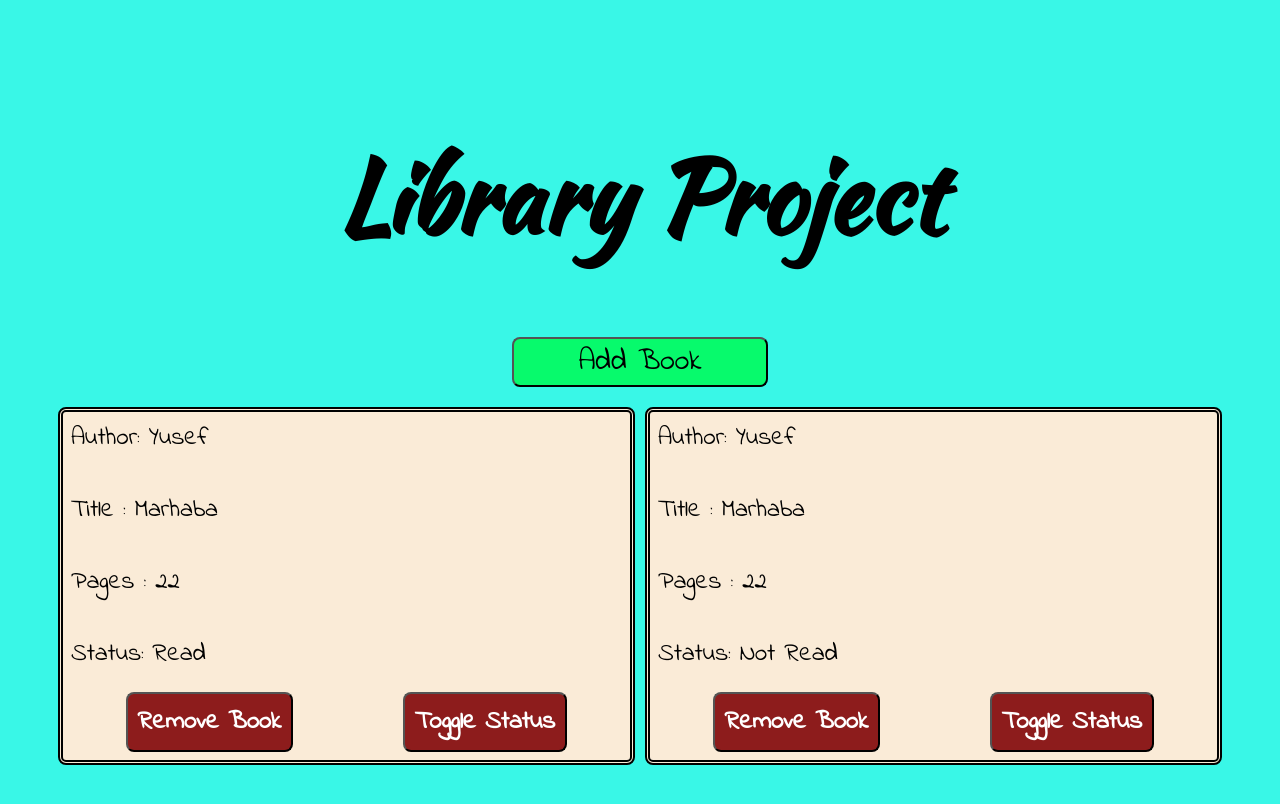
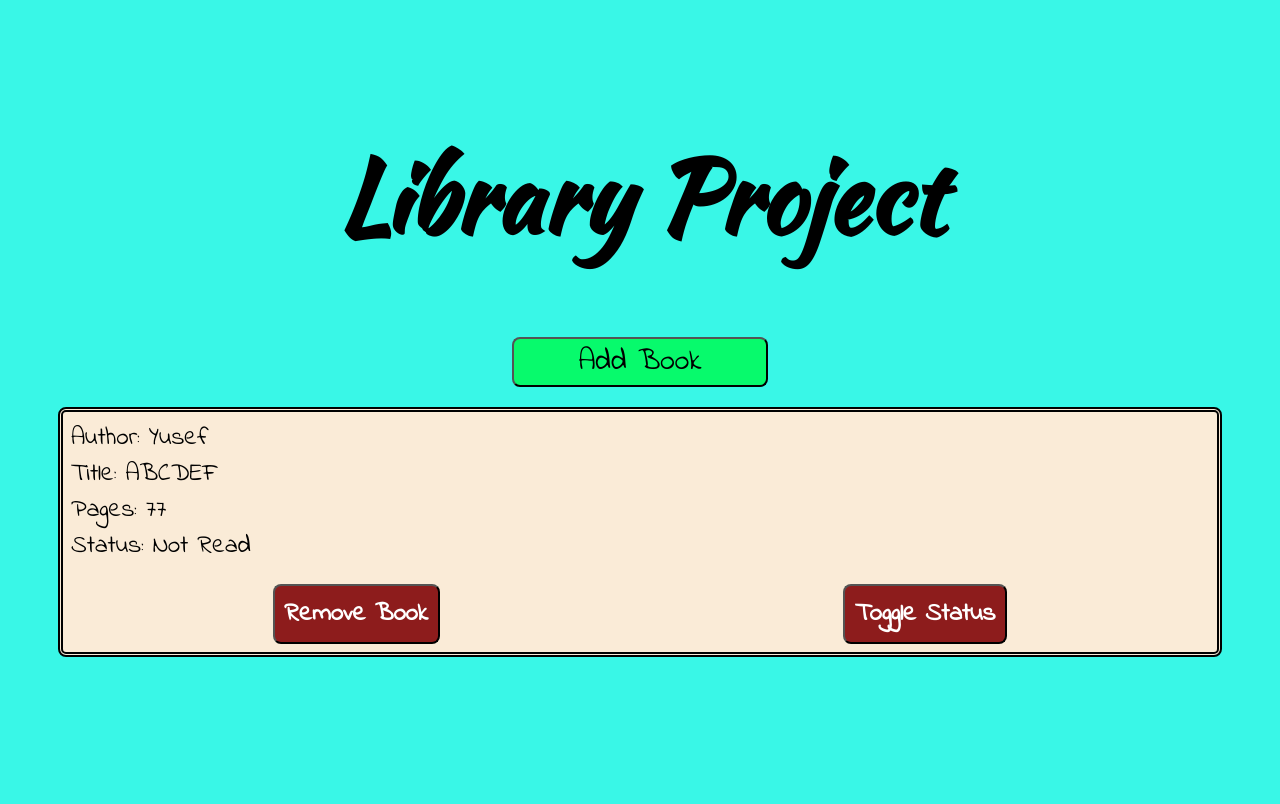
Before and after one commit to Yusef-H/library, a plain HTML site: page index.html in a window 1280 px wide. Both pictures are taken after a click on the button "Toggle Status". Drawn offline with Linux system fonts and the light colour scheme.

Commit message:
fix read status and organize code

```diff
--- a/library.js
+++ b/library.js
@@ -1,125 +1,122 @@
 
-let myLibrary = [];
+'use strict';
 
-class Book{
-    constructor(author, title, numPages, isRead){
+const library = [];
+const bookContainer = document.querySelector('.container');
+const modal = document.querySelector('.modal');
+const addBookButton = document.querySelector('.btn');
+const cancelButton = document.querySelector('.cancel-btn');
+const form = document.querySelector('form');
+const authorInput = document.getElementById('author');
+const titleInput = document.getElementById('title');
+const numPagesInput = document.getElementById('numPages');
+const ReadInput = document.getElementById('read');
+const notReadInput = document.getElementById('not-read');
+const inputs = document.querySelectorAll('fieldset input');
+
+class Book {
+  constructor(author, title, numPages, isRead) {
     this.author = author;
     this.title = title;
     this.numPages = numPages;
     this.isRead = isRead;
   }
 
-    toggle(){
+  toggle() {
     this.isRead = this.isRead === 'Read' ? 'Not Read' : 'Read';
   }
 }
 
+const addBookToLibrary = (newBook) => {
+  library.push(newBook);
+};
 
-function addBookToLibrary(newBook){
-    myLibrary.push(newBook);
+const removeBookFromLibrary = (book) => {
+    const bookIndex = library.indexOf(book);
+    library.splice(bookIndex, 1);
 }
 
-function displayLibrary(){
-    myLibrary.forEach((book) => displayBook(book));
-}
-
-function displayBook(book){
-    const bookContainer = document.querySelector('.container');
+const renderLibrary = () => {
+  bookContainer.innerHTML = '';
+  library.forEach((book) => {
     const bookCard = createBookCard(book);
     bookContainer.appendChild(bookCard);
-}
+  });
+};
 
-function createBookCard(book){
-    var bookCard = document.createElement('div');
+const createBookCard = (book) => {
+  const bookCard = document.createElement('div');
   bookCard.classList.add('book-card');
-    var contentString = "Author: " + book.author + "\n\n" +
-                           "Title : " + book.title + "\n\n" +
-                           "Pages : " + book.numPages + "\n\n"+
-                           "Status: " + ((book.isRead == true) ? "Read" : "Not Read");
-    bookCard.innerHTML = contentString.replace(/\n/g, '<br>');
 
-    bookCard = addBookCardButtons(bookCard, book);
+  const contentString = `Author: ${book.author}<br>Title: ${book.title}<br>Pages: ${book.numPages}<br>Status: ${book.isRead}`;
+  bookCard.innerHTML = contentString;
+
+  const buttonsContainer = createBookCardButtons(book);
+  bookCard.appendChild(buttonsContainer);
 
   return bookCard;
-}
+};
 
-function addBookCardButtons(bookCard, book){
+const createBookCardButtons = (book) => {
   const buttonsContainer = document.createElement('div');
-    const removeBook = document.createElement('button');
+  buttonsContainer.classList.add('book-buttons-container');
+
+  const removeBookButton = document.createElement('button');
+  removeBookButton.classList.add('remove-button');
+  removeBookButton.textContent = 'Remove Book';
+  removeBookButton.addEventListener('click', () => {
+    removeBookFromLibrary(book);
+    renderLibrary();
+  });
+
   const toggleButton = document.createElement('button');
-
-    removeBook.textContent = "Remove Book";
-    toggleButton.textContent = "Toggle Status";
-
-    buttonsContainer.classList.add('book-buttons-container');
   toggleButton.classList.add('toggle-button');
-    removeBook.classList.add('remove-button');
-
-
-    buttonsContainer.appendChild(removeBook);
-    buttonsContainer.appendChild(toggleButton);
-    bookCard.appendChild(buttonsContainer);
-
-    removeBook.addEventListener('click', () => {
-        const bookContainer = document.querySelector('.container');
-        bookContainer.removeChild(bookCard);
-    })
-
+  toggleButton.textContent = 'Toggle Status';
   toggleButton.addEventListener('click', () => {
     book.toggle();
-        var myString = bookCard.innerHTML;
-        var insertIdx = myString.indexOf('Status:');
-        insertIdx += 8;
-        myString = myString.slice(0, insertIdx) + book.isRead;
-        const buttonstemp = bookCard.lastChild;
-        bookCard.innerHTML = myString.replace(/\n/g, '<br>');
-        bookCard.appendChild(buttonstemp);
-    })
+    renderLibrary();
+  });
 
-    return bookCard;
-}
+  buttonsContainer.appendChild(removeBookButton);
+  buttonsContainer.appendChild(toggleButton);
 
+  return buttonsContainer;
+};
 
-function createBookFromInput(){
-    const author = document.getElementById('author').value;
-    const title = document.getElementById('title').value;
-    const numPages = document.getElementById('numPages').value;
-    const isRead = document.getElementById('read').checked ? 'Read' : 'Not Read';
-    const newBook = new Book(author, title, numPages, isRead);
+const createBookFromInput = () => {
+  const author = authorInput.value;
+  const title = titleInput.value;
+  const numPages = numPagesInput.value;
+  const isRead = ReadInput.checked ? 'Read' : 'Not Read';
   clearModal();
-    return newBook;
-}
 
-function clearModal(){
-    document.getElementById('author').value = '';
-    document.getElementById('title').value = '';
-    document.getElementById('numPages').value = '';
-    document.getElementById('read').checked = false;
-    document.getElementById('not-read').checked = false;
-}
+  return new Book(author, title, numPages, isRead);
+};
 
-function handleModal(){
-    const modal = document.querySelector('.modal');
-    const form = document.querySelector('form');
-    const addBookButton = document.querySelector('.btn');
-    const cancelButton = document.querySelector('.cancel-btn');
+const handleModal = () => {
   addBookButton.addEventListener('click', () => {
     modal.classList.add('visible');
-    })
+  });
+
   cancelButton.addEventListener('click', () => {
     modal.classList.remove('visible');
-    })
+  });
+
   form.addEventListener('submit', (event) => {
     event.preventDefault();
     const newBook = createBookFromInput();
     addBookToLibrary(newBook);
-        displayBook(newBook);
+    renderLibrary();
     modal.classList.remove('visible');
-    })
-}
+  });
+};
 
-const book = new Book("Yusef", "Marhaba", "22", "True");
-addBookToLibrary(book);
-addBookToLibrary(book);
+const clearModal = () => {
+  inputs.forEach((input) => (input.value = ''));
+  ReadInput.checked = false;
+  notReadInput.checked = false;
+};
+const exampleBook = new Book("Yusef", "ABCDEF", 77, "Read");
+addBookToLibrary(exampleBook);
 handleModal();
-displayLibrary();
+renderLibrary();
```
Also changed, not shown: index.html (+2 -0 lines). Lines whose indentation alone changed are shown as unchanged.
